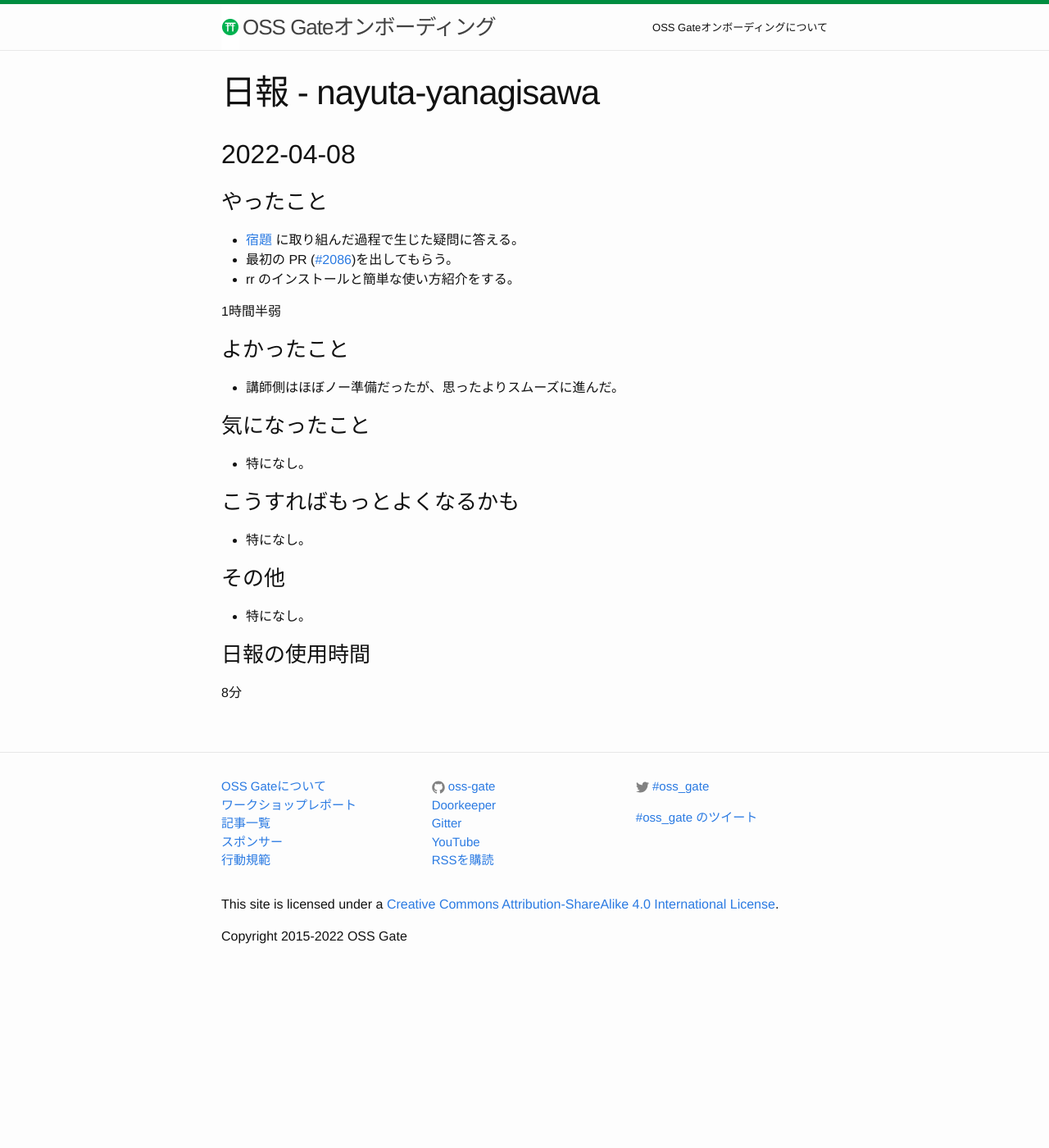
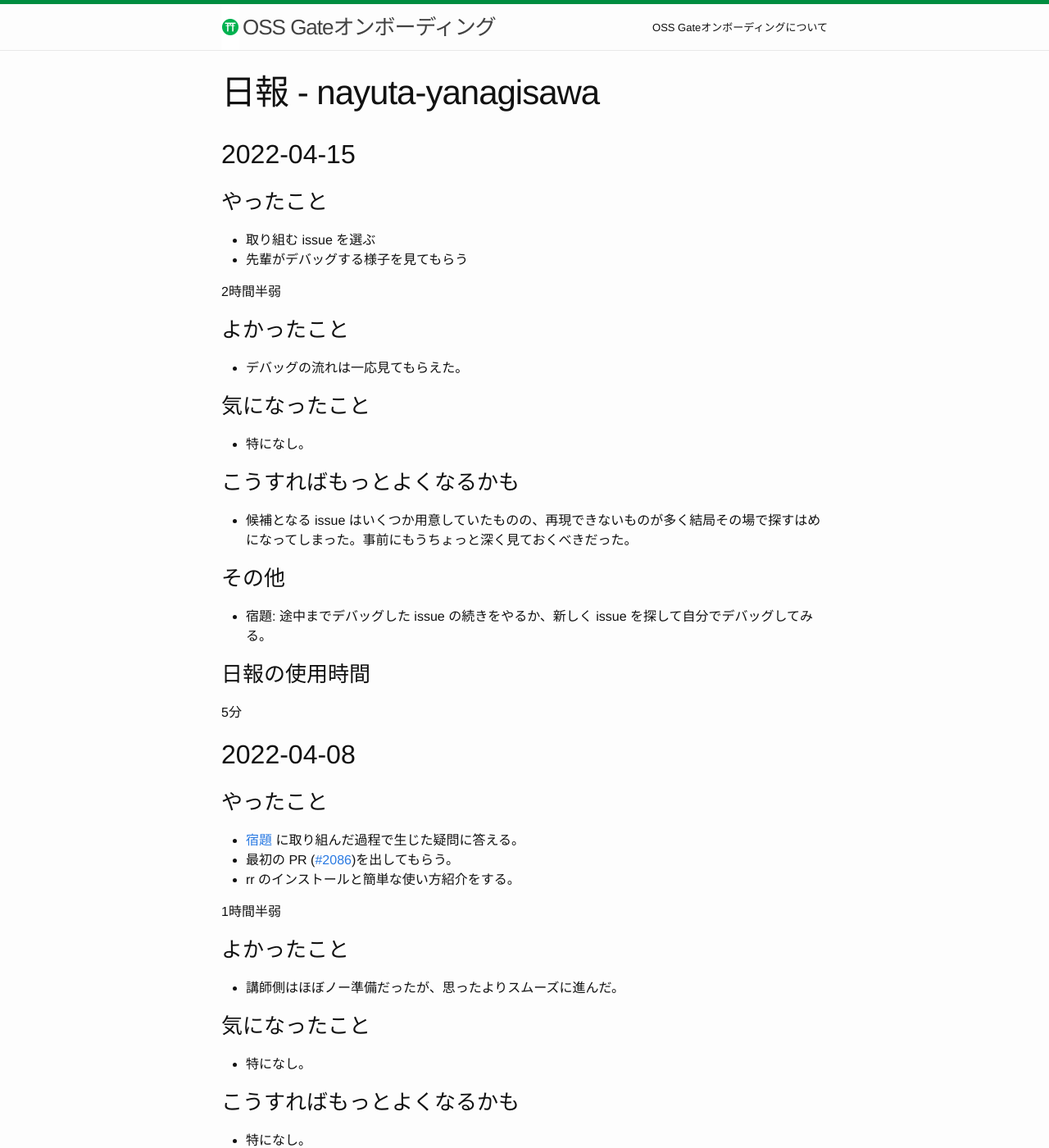
Before and after one commit to oss-gate/on-boarding, a Jekyll site: the page built from proposals/2022-03/nayuta-mariadb-server/daily-report-nayuta.md, in a window 1280 px wide and 1400 px high. Shown: the whole window at 82% size. Built offline with Jekyll 4.4.1, drawn with Linux system fonts in a browser that asks for light colours; Markdown is read by kramdown in place of the engine named in the settings; comment, search, counter and statistics services are not loaded.

Commit message:
Add report of April 15th

```diff
--- a/proposals/2022-03/nayuta-mariadb-server/daily-report-nayuta.md
+++ b/proposals/2022-03/nayuta-mariadb-server/daily-report-nayuta.md
@@ -2,6 +2,36 @@
 layout: page
 title: 日報 - nayuta-yanagisawa
 ---
+
+## 2022-04-15
+
+### やったこと
+
+* 取り組む issue を選ぶ
+* 先輩がデバッグする様子を見てもらう
+
+2時間半弱
+
+### よかったこと
+
+* デバッグの流れは一応見てもらえた。
+
+### 気になったこと
+
+* 特になし。
+
+### こうすればもっとよくなるかも
+
+* 候補となる issue はいくつか用意していたものの、再現できないものが多く結局その場で探すはめになってしまった。事前にもうちょっと深く見ておくべきだった。
+
+### その他
+
+* 宿題: 途中までデバッグした issue の続きをやるか、新しく issue を探して自分でデバッグしてみる。
+
+### 日報の使用時間
+
+5分
+
 
 ## 2022-04-08
 
```
